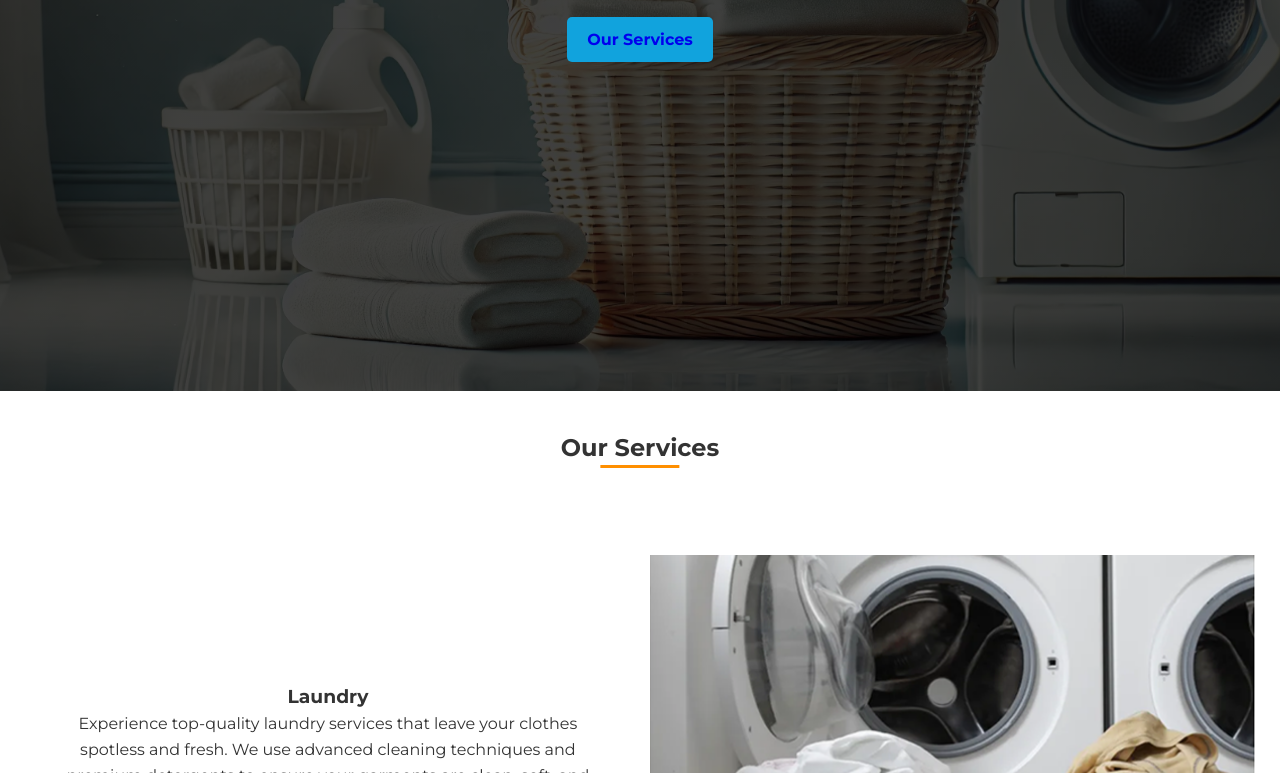
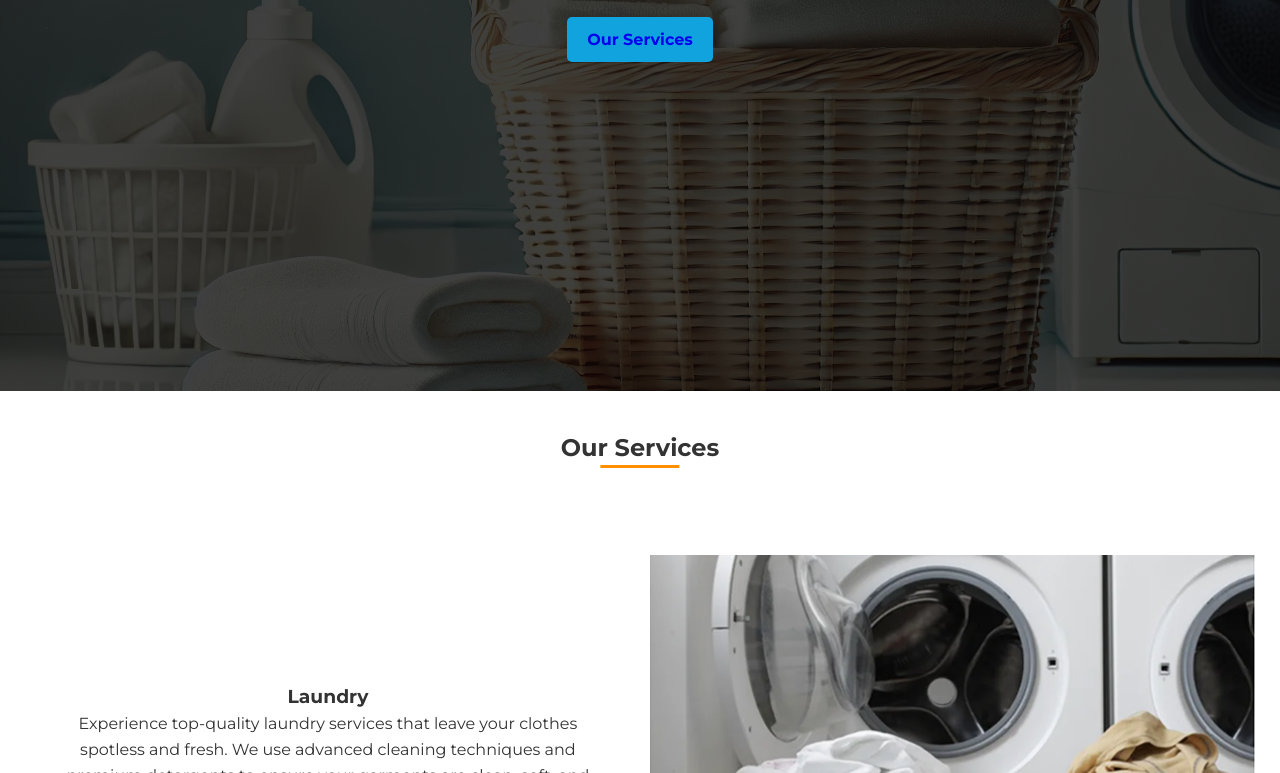
Before and after one commit to joshuaadeniji/Magic-Fingers, a plain HTML site: page index.html in a window 1280 px wide. Shown: the part 409-1182 px from the top of the page. Drawn offline with Linux system fonts and the light colour scheme.

Commit message:
update style.css

```diff
--- a/styles/style.css
+++ b/styles/style.css
@@ -69,7 +69,7 @@ a:visited {
 
 .hero {
   background: linear-gradient(rgba(0,0,0,0.75), rgba(0,0,0,0.75)), url("../img/ban-bac.webp");
-  background-size: cover;
+  /* background-size: cover; */
   background-position: center;
   color: #fff;
   position: relative;
@@ -78,7 +78,7 @@ a:visited {
   align-items: center;
   justify-content: center;
   height: 100vh;
-  width: 100%;
+  width: 100vw;
   margin: auto;
 }
 
```
